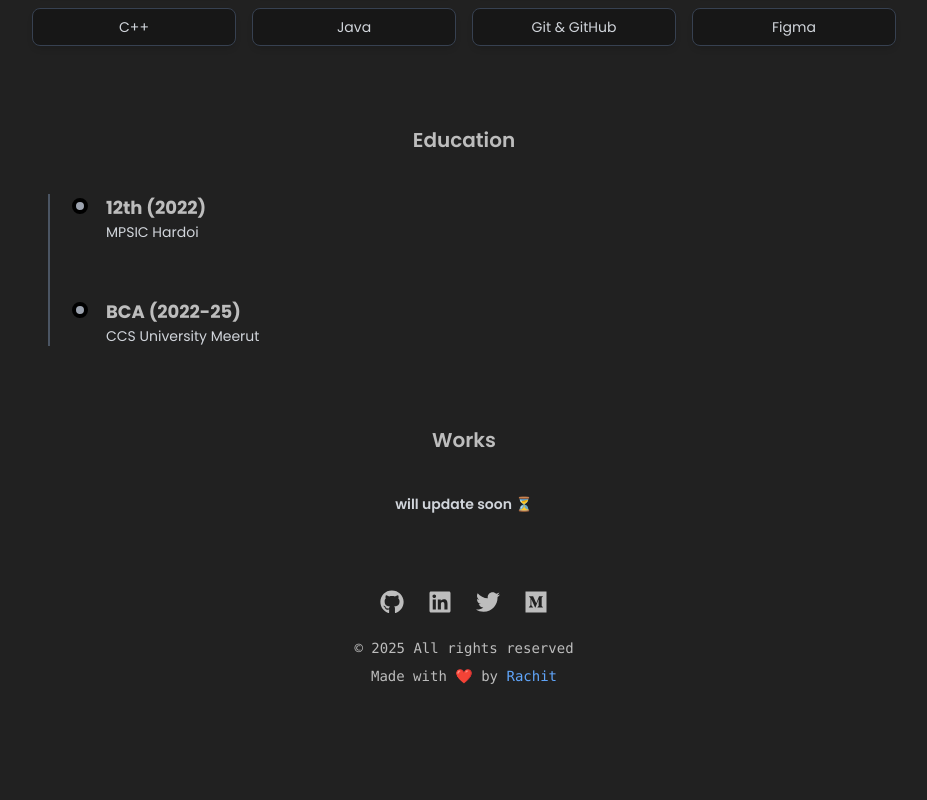
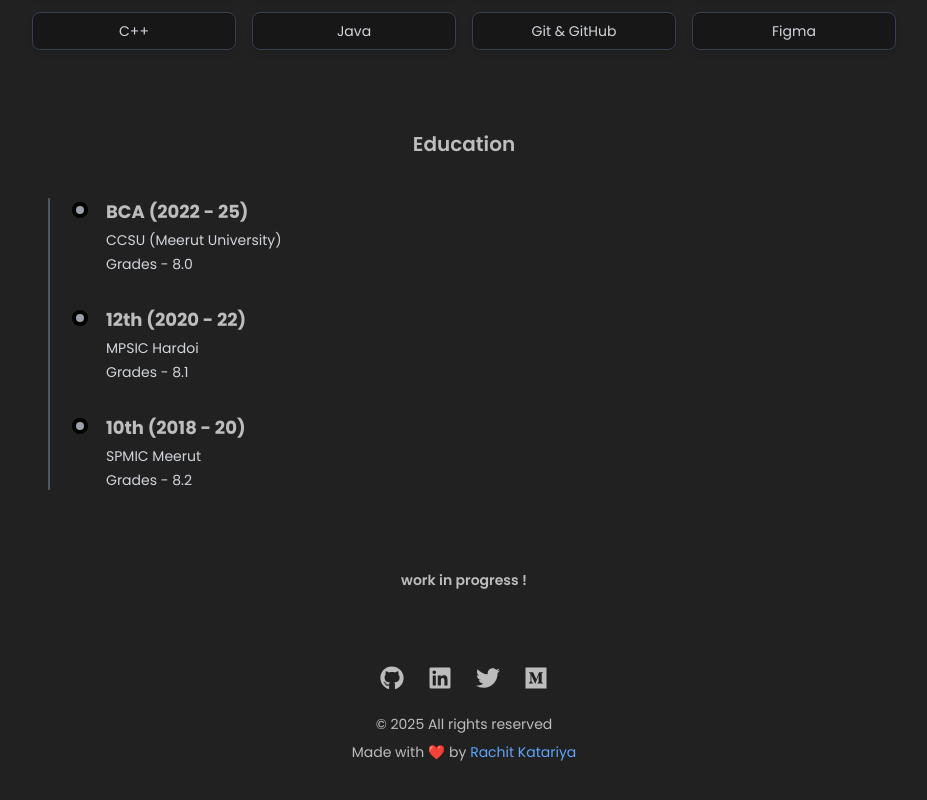
Before and after one commit to rachitk29/portfolio, a React (Vite) app: page / in a window 1280 px wide. Shown: the part 782-1582 px from the top of the page, without its empty margins (176-1103 px from the left). Before the commit the page ends 1508 px from the top, so only its background shows below. Built offline with nearby package versions, Linux system fonts and the light colour scheme.

Commit message:
fix all bugs and redesign with v2

```diff
--- a/src/components/Contact.jsx
+++ b/src/components/Contact.jsx
@@ -26,7 +26,7 @@ const Contact = () => {
   return (
     <motion.section
       id="contact"
-      className="pb-8 py-32 px-6 bg-black text-white flex flex-col items-center"
+      className="font-sans pb-8 py-12 px-8 bg-black text-white flex flex-col items-center"
       initial={{ opacity: 0 }}
       animate={{ opacity: 1 }}
       transition={{ duration: 1 }}
--- a/src/components/Footer.jsx
+++ b/src/components/Footer.jsx
@@ -4,7 +4,7 @@ import { FaGithub, FaLinkedin, FaTwitter, FaMedium } from 'react-icons/fa';
 const Footer = () => {
   return (
     <motion.footer
-      className="bg-black text-[#bdbdbd] py-10 px-6 text-center"
+      className="bg-black text-[#bdbdbd] py-10 px-6 text-center font-sans"
       initial={{ opacity: 0 }}
       animate={{ opacity: 1 }}
       transition={{ duration: 1 }}
@@ -25,7 +25,7 @@ const Footer = () => {
       </div>
 
       <p className="text-sm text-[#bdbdbd]">&copy; 2025 All rights reserved</p>
-      <p className="text-sm text-[#bdbdbd] pt-2">Made with ❤️ by <span className="text-blue-400 font-medium">Rachit</span></p>
+      <p className="text-sm text-[#bdbdbd] pt-2">Made with ❤️ by <span className="text-blue-400 font-medium">Rachit Katariya</span></p>
     </motion.footer>
   );
 };
--- a/src/components/Hero.jsx
+++ b/src/components/Hero.jsx
@@ -8,7 +8,7 @@ const Hero = () => {
   return (
     <motion.section
       id="home"
-      className="pt-28 pb-5 px-6 flex flex-col items-center justify-center text-center text-white min-h-screen font-sans bg-transparent"
+      className="pt-16 pb-5 px-6 flex flex-col items-center justify-center text-center text-white min-h-screen font-sans bg-transparent"
       initial={{ opacity: 0 }}
       animate={{ opacity: 1 }}
       transition={{ duration: 1 }}
@@ -67,7 +67,7 @@ const Hero = () => {
           transition={{ delay: 0.8 }}
         >
           <h2 className="text-xl font-semibold mb-6 text-center">Tech Stack</h2>
-          <div className="grid grid-cols-2 sm:grid-cols-3 md:grid-cols-4 gap-4 text-sm text-gray-300">
+          <div className=" cursor-pointer grid grid-cols-2 sm:grid-cols-3 md:grid-cols-4 gap-4 text-sm text-gray-300">
             {[
               "HTML", "CSS", "JavaScript", "React", "Tailwind CSS",
               "Node.js", "Express", "MongoDB", "C++", "Java",
@@ -75,7 +75,7 @@ const Hero = () => {
             ].map((tech) => (
               <div
                 key={tech}
-                className="bg-black/30 px-4 py-2 rounded-lg text-center shadow-md border border-gray-700 hover:bg-black/50 transition"
+                className="bg-black/30 px-4 py-2 rounded-lg text-center shadow-md border border-gray-700 hover:bg-black/50 transition hover:pop-wiggle"
               >
                 {tech}
               </div>
@@ -91,21 +91,35 @@ const Hero = () => {
           transition={{ delay: 0.9 }}
         >
           <h2 className="text-xl font-semibold mb-10 text-center">Education</h2>
+
           <div className="relative border-l-2 border-gray-600 pl-10 ml-4">
-            <div className="mb-14 relative">
+            <div className="mb-8 relative">
               <div className="absolute -left-[18px] top-1 w-4 h-4 rounded-full bg-gray-400 border-4 border-black"></div>
               <div className="ml-4 text-left">
-                <h3 className="text-lg font-bold">12th (2022)</h3>
-                <p className="text-sm text-gray-300">MPSIC Hardoi</p>
+                <h3 className="text-lg font-bold mb-1">BCA (2022 - 25)</h3>
+                <p className="text-sm text-gray-300 mb-1">CCSU (Meerut University)</p>
+                <p className="text-sm text-gray-300">Grades - 8.0</p>
               </div>
             </div>
+
+            <div className="relative mb-8">
+              <div className="absolute -left-[18px] top-1 w-4 h-4 rounded-full bg-gray-400 border-4 border-black"></div>
+              <div className="ml-4 text-left">
+                <h3 className="text-lg font-bold mb-1">12th (2020 - 22)</h3>
+                <p className="text-sm text-gray-300 mb-1">MPSIC Hardoi</p>
+                <p className="text-sm text-gray-300">Grades - 8.1</p>
+              </div>
+            </div>
+
             <div className="relative">
               <div className="absolute -left-[18px] top-1 w-4 h-4 rounded-full bg-gray-400 border-4 border-black"></div>
               <div className="ml-4 text-left">
-                <h3 className="text-lg font-bold">BCA (2022-25)</h3>
-                <p className="text-sm text-gray-300">CCS University Meerut</p>
+                <h3 className="text-lg font-bold mb-1">10th (2018 - 20)</h3>
+                <p className="text-sm text-gray-300 mb-1">SPMIC Meerut </p>
+                <p className="text-sm text-gray-300">Grades - 8.2</p>
               </div>
             </div>
+
           </div>
         </motion.div>
 
@@ -116,9 +130,9 @@ const Hero = () => {
           animate={{ opacity: 1 }}
           transition={{ delay: 1 }}
         >
-          <h2 className="text-xl font-semibold mb-10 text-center">Works</h2>
+          <h2 className="text-sm font-semibold mb-4 text-center">work in progress !</h2>
           <div className="space-y-8 max-w-3xl mx-auto text-left text-gray-300">
-            <p className="text-sm font-semibold mb-4 text-center">will update soon ⏳</p>
+            {/* <p className="text-sm font-semibold mb-4 text-center">will update soon ⏳</p> */}
           </div>
         </motion.div>
       </div>
--- a/src/components/Navbar.jsx
+++ b/src/components/Navbar.jsx
@@ -13,14 +13,14 @@ const Navbar = ({ activeTab, onTabChange }) => {
 
   const handleTabClick = (value) => {
     onTabChange(value);
-    setMenuOpen(false); // Close menu on selection
+    setMenuOpen(false);
   };
 
   return (
-    <nav className="fixed top-0 left-0 w-full z-50 px-4">
-      {/* ---------------------- Desktop Nav ---------------------- */}
+    <nav className="font-sans top-0 left-0 w-full z-50 px-4">
+      {/* for desktop */}
       <div className="hidden md:flex justify-center pt-4">
-        <div className="bg-[#1f1f1f] text-white rounded-full px-6 py-2 flex items-center gap-8 shadow-md">
+        <div className="bg-[#31302f] text-white rounded-full px-6 py-2 flex items-center gap-8 shadow-md">
           <ul className="flex items-center gap-6 text-sm">
             {TABS.map(({ label, value }) => (
               <li
@@ -39,7 +39,7 @@ const Navbar = ({ activeTab, onTabChange }) => {
         </div>
       </div>
 
-      {/* ---------------------- Mobile Nav ---------------------- */}
+      {/* Mobile Nav */}
       <div className="flex items-center justify-between px-2 py-3 md:hidden">
         <h1 className="text-white text-lg font-semibold">rachit</h1>
         <button onClick={() => setMenuOpen(!menuOpen)} className="text-white">
@@ -47,7 +47,7 @@ const Navbar = ({ activeTab, onTabChange }) => {
         </button>
       </div>
 
-      {/* ---------------------- Mobile Menu ---------------------- */}
+      {/* Mobile Menu */}
       <AnimatePresence>
         {menuOpen && (
           <motion.div
--- a/src/components/Projects.jsx
+++ b/src/components/Projects.jsx
@@ -24,7 +24,7 @@ const projects = [
 const Projects = () => (
   <motion.section
     id="projects"
-    className="pt-20 pb-28 px-6 bg-light-mode-bg dark:bg-dark-mode-bg min-h-screen"
+    className="pt-20 pb-28 px-6 bg-light-mode-bg dark:bg-dark-mode-bg min-h-screen font-sans"
     initial="hidden"
     whileInView="visible"
     viewport={{ once: true }}
--- a/src/components/StarCanvas.jsx
+++ b/src/components/StarCanvas.jsx
@@ -17,7 +17,7 @@ const StarCanvas = () => {
         camera={{ position: [0, 0, 100], fov: 75 }}
         style={{ width: "100%", height: "100%" }}
       >
-        {showStars && <FallingStars />} {/* ⭐ show stars after delay */}
+        {showStars && <FallingStars />}
       </Canvas>
     </div>
   );
```
